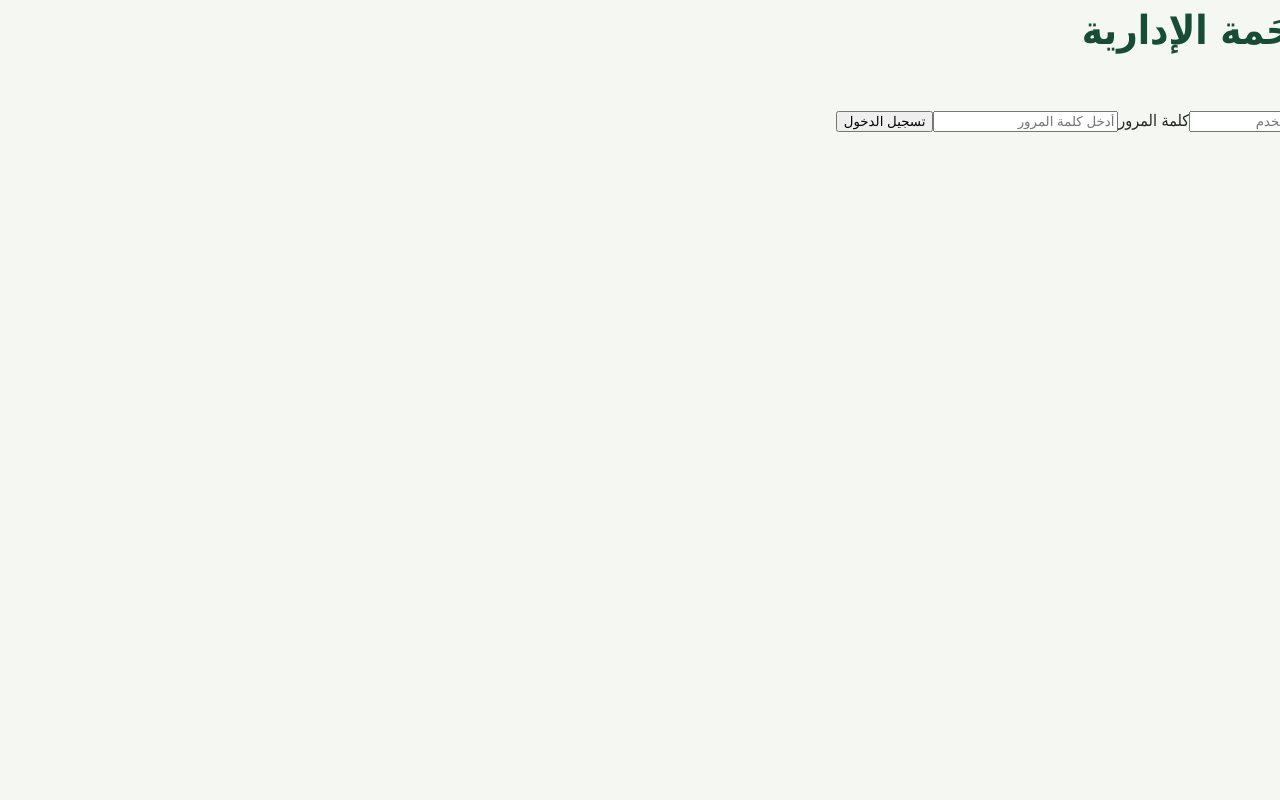
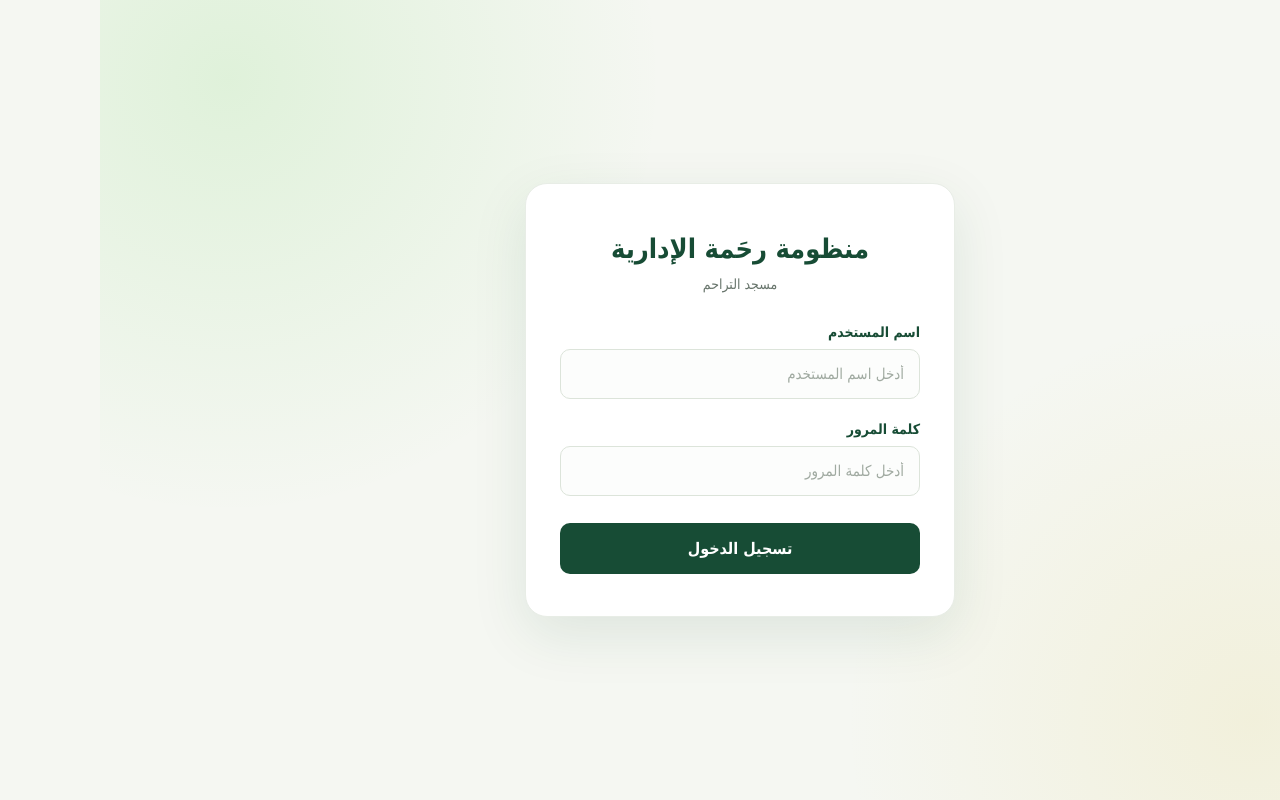
Before and after one commit to AbuMnif/RahmaMosqueSystem, a Next.js app: page /login in a window 1280 px wide. Built offline with nearby package versions, Linux system fonts and the light colour scheme.

Commit message:
Update globals.css

```diff
--- a/app/globals.css
+++ b/app/globals.css
@@ -108,6 +108,123 @@ footer {
   text-align: center;
 }
 
+/* Login Page */
+
+.login-page {
+  min-height: 100vh;
+  display: flex;
+  align-items: center;
+  justify-content: center;
+  padding: 24px 18px;
+  background:
+    radial-gradient(
+      circle at 10% 10%,
+      rgba(66, 200, 45, 0.12),
+      transparent 32%
+    ),
+    radial-gradient(
+      circle at 90% 90%,
+      rgba(217, 189, 56, 0.12),
+      transparent 30%
+    ),
+    var(--background);
+}
+
+.login-card {
+  width: 100%;
+  max-width: 430px;
+  padding: 42px 34px;
+  background: var(--surface);
+  border: 1px solid #E8EDE6;
+  border-radius: 22px;
+  box-shadow: 0 18px 55px rgba(23, 76, 53, 0.10);
+}
+
+.login-card h1 {
+  text-align: center;
+  font-size: 27px;
+  line-height: 1.7;
+}
+
+.login-card > p {
+  margin: 5px 0 32px;
+  color: var(--muted);
+  text-align: center;
+  font-size: 14px;
+}
+
+.login-card form {
+  display: flex;
+  flex-direction: column;
+}
+
+.login-card label {
+  margin: 0 0 9px;
+  color: var(--green);
+  font-size: 14px;
+  font-weight: 700;
+}
+
+.login-card input {
+  width: 100%;
+  height: 50px;
+  margin-bottom: 22px;
+  padding: 0 15px;
+  border: 1px solid #DCE4DA;
+  border-radius: 10px;
+  outline: none;
+  background: #FCFDFC;
+  color: var(--ink);
+  font-family: inherit;
+  font-size: 15px;
+  transition: border-color 0.2s, box-shadow 0.2s;
+}
+
+.login-card input:focus {
+  border-color: var(--green-light);
+  box-shadow: 0 0 0 3px rgba(66, 200, 45, 0.12);
+}
+
+.login-card input::placeholder {
+  color: #A0AAA1;
+}
+
+.login-card button {
+  width: 100%;
+  height: 51px;
+  margin-top: 5px;
+  border: none;
+  border-radius: 10px;
+  background: var(--green);
+  color: white;
+  font-family: inherit;
+  font-size: 16px;
+  font-weight: 700;
+  cursor: pointer;
+  transition: background 0.2s, transform 0.2s;
+}
+
+.login-card button:hover:not(:disabled) {
+  background: #216344;
+  transform: translateY(-1px);
+}
+
+.login-card button:disabled {
+  opacity: 0.65;
+  cursor: not-allowed;
+}
+
+.login-error {
+  margin: -7px 0 17px;
+  padding: 11px 13px;
+  border: 1px solid #F2D0D0;
+  border-radius: 9px;
+  background: #FFF2F2;
+  color: #B42318;
+  font-size: 13px;
+  line-height: 1.7;
+}
+
 @media (max-width: 520px) {
   .welcomeCard {
     padding: 40px 22px;
@@ -117,4 +234,13 @@ footer {
   .description {
     font-size: 14px;
   }
+
+  .login-card {
+    padding: 35px 23px;
+    border-radius: 18px;
+  }
+
+  .login-card h1 {
+    font-size: 24px;
+  }
 }
```
